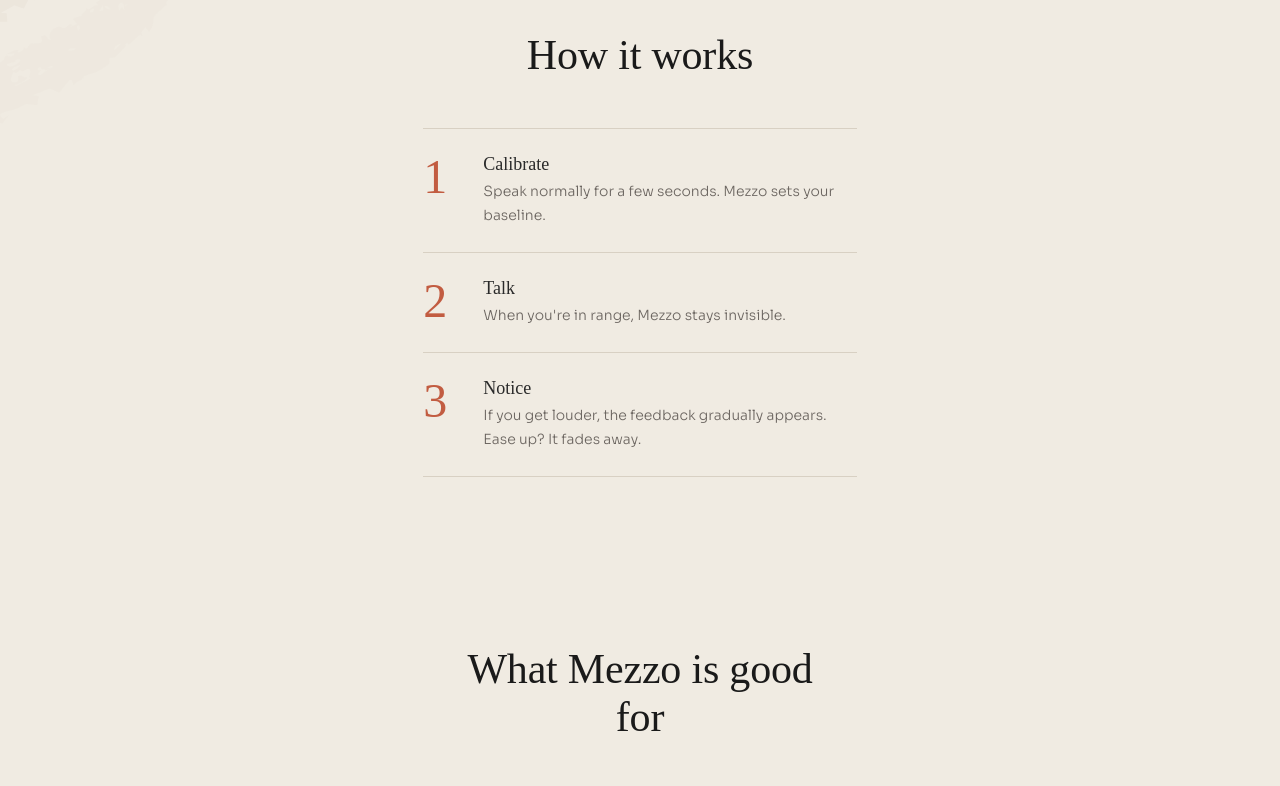
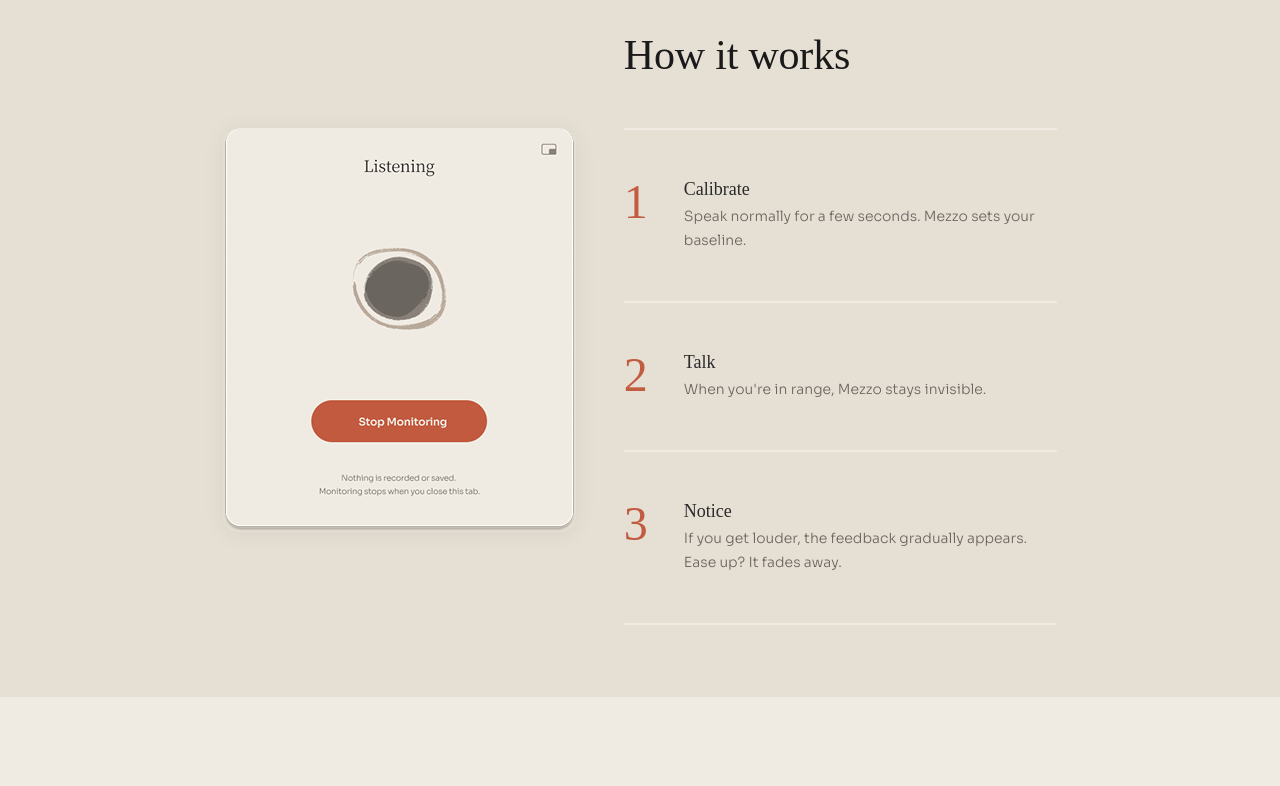
Before and after one commit to gloriouscode48197/mezzo, a plain HTML site: page index.html in a window 1280 px wide. Shown: the part 760-1546 px from the top of the page. Drawn offline with Linux system fonts and the light colour scheme.

Commit message:
final tweaks
update How it Works section
nav not fading

```diff
--- a/calibration.css
+++ b/calibration.css
@@ -24,6 +24,8 @@ body {
   background: var(--surface);
   min-height: 100vh;
   min-height: 100dvh;
+  display: flex;
+  flex-direction: column;
 }
 
 /* ═══════════════════════════════════════════
@@ -31,8 +33,7 @@ body {
    ═══════════════════════════════════════════ */
 
 .page {
-  min-height: 100vh;
-  min-height: 100dvh;
+  flex: 1;
   display: flex;
   flex-direction: column;
 }
--- a/index.html
+++ b/index.html
@@ -24,21 +24,21 @@
 </head>
 <body data-surface="light">
 
+  <nav class="nav">
+    <a href="index.html" class="type-nav-wordmark">Mezzo</a>
+    <div class="nav-links">
+      <span class="nav-link nav-link-active">Home</span>
+      <a href="privacy.html" class="nav-link nav-link-quiet">Privacy</a>
+      <a href="try-it.html" class="nav-link nav-link-quiet">Try Mezzo</a>
+    </div>
+  </nav>
+
   <!-- ═══════════════════════════════════════════
        Landing View
        ═══════════════════════════════════════════ -->
 
-  <div id="view-landing" class="page">
+  <div id="view-landing" class="page page-fade">
     <img src="assets/extra-large-ring-new.svg" class="hero-ring" alt="" aria-hidden="true">
-
-    <nav class="nav">
-      <a href="index.html" class="type-nav-wordmark">Mezzo</a>
-      <div class="nav-links">
-        <span class="nav-link nav-link-active">Home</span>
-        <a href="privacy.html" class="nav-link nav-link-quiet">Privacy</a>
-        <a href="try-it.html" class="nav-link nav-link-quiet">Try Mezzo</a>
-      </div>
-    </nav>
 
     <!-- ── Section 1: Hero (centered) ── -->
     <section class="hero reveal">
@@ -52,9 +52,12 @@
     </section>
 
     <!-- ── Section 2: How it works ── -->
-    <section id="section-how-it-works" class="landing-section reveal">
-      <div class="landing-col">
-        <h2 class="type-section-heading landing-section-heading">How it works</h2>
+    <section id="section-how-it-works" class="how-it-works reveal">
+      <div class="how-it-works-grid">
+        <h2 class="type-section-heading how-it-works-heading">How it works</h2>
+        <div class="how-it-works-card">
+          <img src="assets/within-range-screenshot.png" alt="Mezzo monitoring screen" class="how-it-works-screenshot">
+        </div>
         <ol class="steps">
           <li class="step">
             <span class="type-step-number">1</span>
@@ -84,7 +87,7 @@
     <!-- ── Section 3: What Mezzo is good for ── -->
     <section id="section-good-for" class="landing-section reveal">
       <div class="landing-col">
-        <h2 class="type-section-heading landing-section-heading">What Mezzo is good for</h2>
+        <h2 class="type-section-heading landing-section-heading">What Mezzo is good&nbsp;for</h2>
         <ul class="type-body good-for-list">
           <li>Open office huddles</li>
           <li>Calls from a shared desk</li>
--- a/landing.css
+++ b/landing.css
@@ -24,6 +24,8 @@ body {
   background: var(--surface);
   min-height: 100vh;
   min-height: 100dvh;
+  display: flex;
+  flex-direction: column;
 }
 
 /* ── Page container ── */
@@ -31,13 +33,14 @@ body {
   opacity: 0;
   transition: opacity 300ms ease;
 
-  min-height: 100vh;
-  min-height: 100dvh;
+  flex: 1;
   display: flex;
   flex-direction: column;
   position: relative;
-  overflow: clip;
+  overflow-x: clip;
   isolation: isolate;
+  margin-top: -76px;
+  padding-top: 76px;
 }
 
 
@@ -46,8 +49,8 @@ body {
 }
 
 .hero,
-.nav,
-.landing-section {
+.landing-section,
+.how-it-works {
   position: relative;
   z-index: 2;
 }
@@ -75,6 +78,7 @@ body {
   background: var(--surface-nav, rgba(240, 235, 226, 0.9));
   backdrop-filter: blur(12px);
   -webkit-backdrop-filter: blur(12px);
+  border-bottom: 1px solid #D8D0C3;
 }
 
 .type-nav-wordmark {
@@ -125,7 +129,7 @@ body {
 
 .hero-ring {
   position: absolute;
-  left: -8vw;
+  left: calc(-8vw + 10px);
   top: -5vh;
   width: 55vw;
   height: auto;
@@ -140,7 +144,7 @@ body {
 
 .hero {
   position: relative;
-  padding: 96px 32px 0;
+  padding: 96px 32px 72px;
 }
 
 .hero-content {
@@ -230,12 +234,12 @@ a.btn-primary {
   display: flex;
   align-items: flex-start;
   gap: 20px;
-  padding: 24px 0;
-  border-top: 1px solid var(--border);
+  padding: 48px 0;
+  border-top: 2px solid #F0EBE2;
 }
 
 .step:last-child {
-  border-bottom: 1px solid var(--border);
+  border-bottom: 2px solid #F0EBE2;
 }
 
 .step .type-step-number {
@@ -245,6 +249,41 @@ a.btn-primary {
 
 .step .type-step-heading {
   margin-bottom: 4px;
+}
+
+/* ═══════════════════════════════════════════
+   Section 2: How It Works (full-bleed background + two columns)
+   ═══════════════════════════════════════════ */
+
+.how-it-works {
+  background: #E6DFD4;
+  padding: 96px 32px 72px;
+}
+
+.how-it-works-grid {
+  display: grid;
+  grid-template-columns: 1fr;
+}
+
+.how-it-works-card {
+  display: none;
+  width: 353px;
+  height: 404px;
+  border-radius: 16px;
+  box-shadow: 0 2px 24px rgba(0, 0, 0, 0.06);
+  overflow: hidden;
+  flex-shrink: 0;
+}
+
+.how-it-works-screenshot {
+  width: 100%;
+  height: 100%;
+  object-fit: cover;
+  display: block;
+}
+
+.how-it-works-heading {
+  margin-bottom: 48px;
 }
 
 /* ── Good-for list ── */
@@ -294,7 +333,7 @@ a.btn-primary {
   }
 
   .hero {
-    padding: 96px 120px 0;
+    padding: 96px 120px 72px;
   }
 
   /* Hero heading uses character-based width; body content keeps its own max-width */
@@ -307,20 +346,45 @@ a.btn-primary {
     margin-inline: auto;
   }
 
-  /* 6 of 12 columns centered */
+  /* 8 of 12 columns centered */
   .landing-col {
-    max-width: calc((100vw - 240px) / 2);
+    max-width: calc((100vw - 240px) * 2 / 3);
   }
 
   /* Section headings use character-based width */
   .landing-section-heading {
-    max-width: 18ch;
+    max-width: 40ch;
     margin-inline: auto;
   }
 
-  /* How It Works: 5 of 12 columns */
-  #section-how-it-works .landing-col {
-    max-width: calc((100vw - 240px) * 5 / 12);
+  /* How It Works: two-column layout with screenshot */
+  .how-it-works {
+    padding: 96px 120px 72px;
+  }
+
+  .how-it-works-grid {
+    grid-template-columns: 353px 1fr;
+    grid-template-rows: auto 1fr;
+    column-gap: 48px;
+    max-width: calc(353px + 48px + (100vw - 240px) * 5 / 12);
+    margin-inline: auto;
+  }
+
+  .how-it-works-heading {
+    grid-column: 2;
+    grid-row: 1;
+  }
+
+  .how-it-works-card {
+    display: block;
+    grid-column: 1;
+    grid-row: 2;
+    align-self: start;
+  }
+
+  .how-it-works .steps {
+    grid-column: 2;
+    grid-row: 2;
   }
 
   .landing-section {
--- a/monitoring.css
+++ b/monitoring.css
@@ -23,6 +23,8 @@ html {
 body {
   min-height: 100vh;
   min-height: 100dvh;
+  display: flex;
+  flex-direction: column;
   transition: background-color 300ms ease;
 }
 
@@ -39,9 +41,14 @@ body[data-surface="dark"] {
    Page Layout
    ═══════════════════════════════════════════ */
 
+.page-fade {
+  flex: 1;
+  display: flex;
+  flex-direction: column;
+}
+
 .page {
-  min-height: 100vh;
-  min-height: 100dvh;
+  flex: 1;
   display: flex;
   flex-direction: column;
 }
--- a/monitoring.js
+++ b/monitoring.js
@@ -23,8 +23,8 @@ import { pageEnter, navigateTo, transitionView } from './src/page-transition.js'
 // =============================================================================
 
 const STATE_STORAGE_KEY = 'mezzoState';
-const PIP_WIDTH = 120;
-const PIP_HEIGHT = 120;
+const PIP_WIDTH = 1;
+const PIP_HEIGHT = 1;
 
 // =============================================================================
 // DOM References
@@ -301,6 +301,8 @@ async function openPiP() {
     return;
   }
 
+  console.log('[PiP] Requested: %d×%d — Actual: %d×%d', PIP_WIDTH, PIP_HEIGHT, pipWindow.innerWidth, pipWindow.innerHeight);
+
   const pipDoc = pipWindow.document;
 
   // ── Inject Google Fonts ──
--- a/src/page-transition.js
+++ b/src/page-transition.js
@@ -7,8 +7,9 @@
  * Fade-only (no translateY) to avoid triggering scrollbar
  * appearance/disappearance which causes horizontal layout shifts.
  *
- * Setup: Add style="opacity: 0" to each <body> tag, then call pageEnter()
- * from each page's module script.
+ * Setup: Add class="page-fade" and style="opacity: 0" to the content wrapper
+ * (NOT the body) on each page, then call pageEnter() from each page's script.
+ * The nav sits outside .page-fade so it never fades during transitions.
  */
 
 const FADE_OUT_MS = 300;
@@ -17,21 +18,26 @@ const FADE_IN_MS = 350;
 let isNavigating = false;
 
 /**
- * Fade in the page on load.
- * Expects body to start with opacity: 0 (set via inline style in HTML).
+ * Fade in the page content on load.
+ * Targets .page-fade (falls back to body for backwards compat).
+ * Only animates if the target starts with inline opacity: 0.
  * Also sets up the nav scroll behavior (transparent at top, frosted on scroll).
  */
 export function pageEnter() {
-  requestAnimationFrame(() => {
-    document.body.style.transition = `opacity ${FADE_IN_MS}ms ease`;
+  const fadeTarget = document.querySelector('.page-fade') || document.body;
+
+  if (fadeTarget.style.opacity === '0') {
     requestAnimationFrame(() => {
-      document.body.style.opacity = '';
+      fadeTarget.style.transition = `opacity ${FADE_IN_MS}ms ease`;
+      requestAnimationFrame(() => {
+        fadeTarget.style.opacity = '';
 
-      setTimeout(() => {
-        document.body.style.transition = '';
-      }, FADE_IN_MS + 50);
+        setTimeout(() => {
+          fadeTarget.style.transition = '';
+        }, FADE_IN_MS + 50);
+      });
     });
-  });
+  }
 
   // Nav: transparent at top, frosted background on scroll
   const nav = document.querySelector('.nav');
@@ -53,8 +59,9 @@ export function navigateTo(url) {
   if (isNavigating) return;
   isNavigating = true;
 
-  document.body.style.transition = `opacity ${FADE_OUT_MS}ms ease`;
-  document.body.style.opacity = '0';
+  const fadeTarget = document.querySelector('.page-fade') || document.body;
+  fadeTarget.style.transition = `opacity ${FADE_OUT_MS}ms ease`;
+  fadeTarget.style.opacity = '0';
 
   setTimeout(() => {
     window.location.href = url;
--- a/try-it.css
+++ b/try-it.css
@@ -24,6 +24,8 @@ body {
   background: var(--surface);
   min-height: 100vh;
   min-height: 100dvh;
+  display: flex;
+  flex-direction: column;
 }
 
 /* ═══════════════════════════════════════════
@@ -31,8 +33,7 @@ body {
    ═══════════════════════════════════════════ */
 
 .page {
-  min-height: 100vh;
-  min-height: 100dvh;
+  flex: 1;
   display: flex;
   flex-direction: column;
 }
```
Also changed, not shown: monitoring.html (+15 -20 lines), privacy.html (+3 -3 lines), try-it.html (+4 -3 lines), assets/within-range-screenshot.png (added), design/screenshots/landing-page.png.
